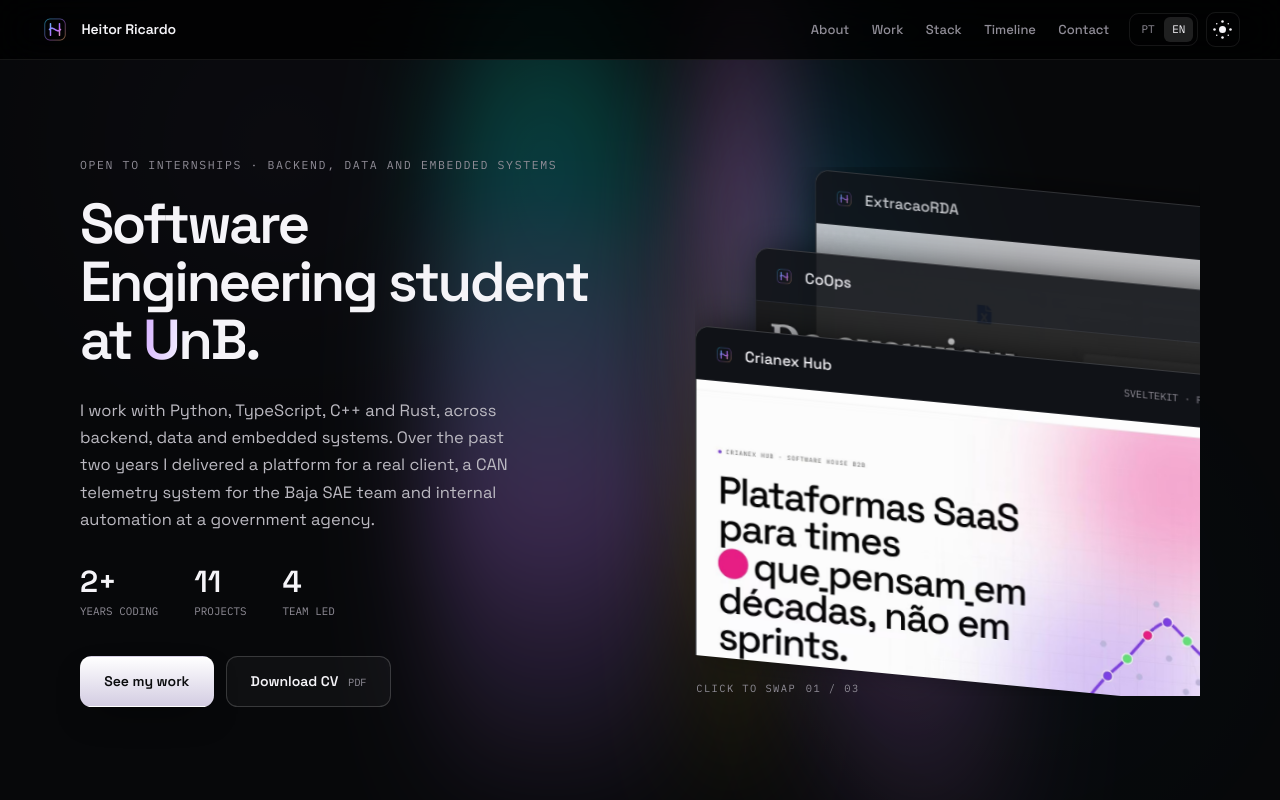
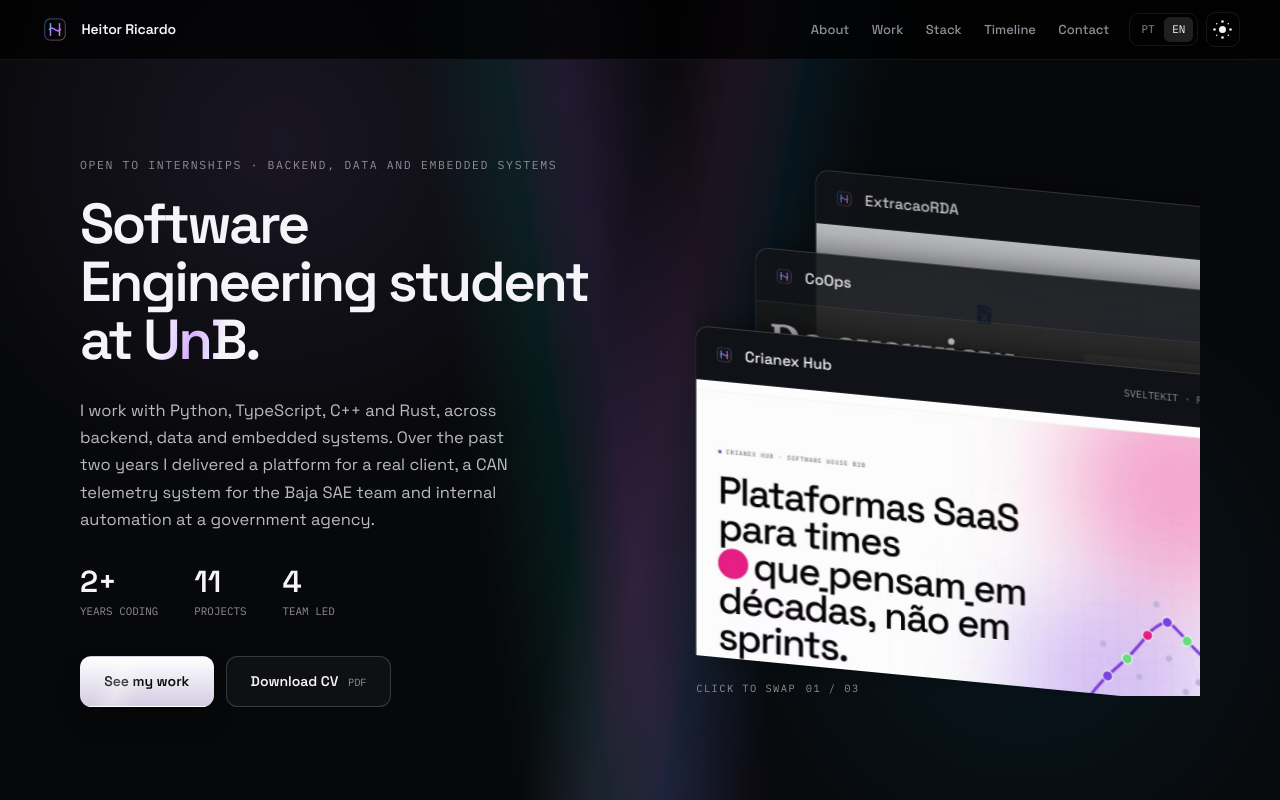
Before and after one commit to HeitorM50/HeitorM50.github.io, a Next.js app: page /en in a window 1280 px wide. Shown: the top 800 px of the page. Built offline with nearby package versions, Linux system fonts and the light colour scheme.

Commit message:
fix: estabiliza efeitos visuais e carregamento de fontes

```diff
--- a/src/app/(en)/en/layout.tsx
+++ b/src/app/(en)/en/layout.tsx
@@ -20,5 +20,5 @@ export const metadata: Metadata = {
 }
 
 export default function EnglishLayout({ children }: { children: ReactNode }) {
-  return <html lang="en" data-theme="dark" suppressHydrationWarning><head><script data-static-runtime dangerouslySetInnerHTML={{ __html: staticRuntime }} /></head><body>{children}</body></html>
+  return <html lang="en" data-theme="dark" suppressHydrationWarning><head><link rel="preload" href="/fonts/space-grotesk-latin.woff2" as="font" type="font/woff2" crossOrigin="anonymous" /><script data-static-runtime dangerouslySetInnerHTML={{ __html: staticRuntime }} /></head><body>{children}</body></html>
 }
--- a/src/app/(pt)/layout.tsx
+++ b/src/app/(pt)/layout.tsx
@@ -20,5 +20,5 @@ export const metadata: Metadata = {
 }
 
 export default function PortugueseLayout({ children }: { children: ReactNode }) {
-  return <html lang="pt-BR" data-theme="dark" suppressHydrationWarning><head><script data-static-runtime dangerouslySetInnerHTML={{ __html: staticRuntime }} /></head><body>{children}</body></html>
+  return <html lang="pt-BR" data-theme="dark" suppressHydrationWarning><head><link rel="preload" href="/fonts/space-grotesk-latin.woff2" as="font" type="font/woff2" crossOrigin="anonymous" /><script data-static-runtime dangerouslySetInnerHTML={{ __html: staticRuntime }} /></head><body>{children}</body></html>
 }
--- a/src/app/globals.css
+++ b/src/app/globals.css
@@ -3,7 +3,7 @@
   src: url('/fonts/space-grotesk-latin-ext.woff2') format('woff2');
   font-style: normal;
   font-weight: 400 700;
-  font-display: swap;
+  font-display: optional;
   unicode-range: U+0100-02BA, U+2000-206F;
 }
 
@@ -12,7 +12,7 @@
   src: url('/fonts/space-grotesk-latin.woff2') format('woff2');
   font-style: normal;
   font-weight: 400 700;
-  font-display: swap;
+  font-display: optional;
   unicode-range: U+0000-00FF;
 }
 
@@ -21,7 +21,7 @@
   src: url('/fonts/ibm-plex-mono-400-latin-ext.woff2') format('woff2');
   font-style: normal;
   font-weight: 400;
-  font-display: swap;
+  font-display: optional;
   unicode-range: U+0100-02BA, U+2000-206F;
 }
 
@@ -30,7 +30,7 @@
   src: url('/fonts/ibm-plex-mono-400-latin.woff2') format('woff2');
   font-style: normal;
   font-weight: 400 500;
-  font-display: swap;
+  font-display: optional;
   unicode-range: U+0000-00FF;
 }
 
@@ -87,17 +87,8 @@ p, h1, h2, h3, h4 { margin-top: 0; }
 .wide-shell { width: min(100% - 5rem, 77.5rem); margin-inline: auto; }
 .content-shell, .shell { width: min(100% - 5rem, 73.75rem); margin-inline: auto; }
 
-.atmosphere { position: fixed; inset: 0; z-index: -1; overflow: hidden; pointer-events: none; background: var(--bg); }
-.atmosphere::before { content: ''; position: absolute; inset: 0; opacity: .2; background: radial-gradient(circle at 22% 18%, color-mix(in oklab, var(--accent) 12%, transparent), transparent 30%), radial-gradient(circle at 80% 76%, color-mix(in oklab, var(--accent-2) 10%, transparent), transparent 28%); }
-.atmosphere span { position: absolute; left: 50%; top: -18%; width: 15vw; min-width: 9rem; height: 145%; border-radius: 50%; filter: blur(38px); opacity: .38; transform-origin: 50% 50%; mix-blend-mode: screen; }
-.atmosphere span:nth-child(1) { background: linear-gradient(180deg, transparent, oklch(0.8 0.2 185 / .62) 23%, oklch(0.72 0.22 300 / .75) 56%, transparent 84%); transform: translateX(-140%) rotate(11deg); animation: strand-a 22s ease-in-out infinite; }
-.atmosphere span:nth-child(2) { width: 10vw; background: linear-gradient(180deg, transparent, oklch(0.74 0.2 330 / .7) 30%, oklch(0.78 0.19 98 / .38) 58%, transparent 84%); transform: translateX(-20%) rotate(-9deg); animation: strand-b 27s ease-in-out infinite; }
-.atmosphere span:nth-child(3) { width: 6vw; background: linear-gradient(180deg, transparent 8%, oklch(0.74 0.18 235 / .65) 42%, oklch(0.74 0.18 318 / .52) 68%, transparent 91%); transform: translateX(160%) rotate(8deg); animation: strand-c 19s ease-in-out infinite; }
-:root[data-theme='light'] .atmosphere span { opacity: .16; mix-blend-mode: multiply; }
-
-@keyframes strand-a { 0%,100% { transform: translateX(-140%) rotate(11deg) scaleX(1); } 50% { transform: translateX(-80%) rotate(-5deg) scaleX(1.35); } }
-@keyframes strand-b { 0%,100% { transform: translateX(-20%) rotate(-9deg); } 50% { transform: translateX(50%) rotate(10deg) scaleX(.8); } }
-@keyframes strand-c { 0%,100% { transform: translateX(160%) rotate(8deg); } 50% { transform: translateX(100%) rotate(-13deg) scaleX(1.45); } }
+.atmosphere { position: fixed; inset: 0; z-index: -1; overflow: hidden; pointer-events: none; background-color: var(--bg); background-image: linear-gradient(82deg, transparent 37%, oklch(0.74 0.18 185 / .09) 43%, oklch(0.7 0.2 300 / .13) 48%, transparent 56%), linear-gradient(101deg, transparent 47%, oklch(0.72 0.2 330 / .1) 52%, oklch(0.73 0.16 235 / .08) 57%, transparent 63%), radial-gradient(circle at 22% 18%, color-mix(in oklab, var(--accent) 10%, transparent), transparent 30%), radial-gradient(circle at 80% 76%, color-mix(in oklab, var(--accent-2) 8%, transparent), transparent 28%); }
+.atmosphere span { display: none; }
 @keyframes shine { from { background-position: 200% 50%; } to { background-position: -100% 50%; } }
 @keyframes specular { from { transform: translateX(-150%) skewX(-18deg); } to { transform: translateX(300%) skewX(-18deg); } }
 @keyframes fade-up { from { opacity: 0; transform: translateY(.5rem); } to { opacity: 1; transform: translateY(0); } }
@@ -128,7 +119,7 @@ p, h1, h2, h3, h4 { margin-top: 0; }
 .hero-grid { display: grid; grid-template-columns: minmax(0, 1.05fr) minmax(0, .95fr); gap: 3.5rem; align-items: center; }
 .eyebrow, .section-index, .project-count, .deck-hint { margin: 0; color: var(--muted); font: 500 .72rem/1.5 'IBM Plex Mono', monospace; letter-spacing: .14em; }
 .hero h1 { max-width: 43rem; margin: 1.35rem 0 0; font-size: clamp(2.9rem, 4.4vw, 3.9rem); font-weight: 600; line-height: 1.03; letter-spacing: -.045em; }
-.shine-text { background: linear-gradient(100deg, currentColor 25%, oklch(0.83 0.15 300) 45%, currentColor 65%); background-size: 220% 100%; background-clip: text; -webkit-background-clip: text; -webkit-text-fill-color: transparent; animation: shine 5s linear infinite; }
+.shine-text { background: linear-gradient(100deg, currentColor 20%, oklch(0.83 0.15 300) 48%, currentColor 76%); background-clip: text; -webkit-background-clip: text; -webkit-text-fill-color: transparent; }
 .hero-intro { max-width: 27.5rem; margin: 1.75rem 0 0; color: var(--muted-strong); font-size: 1.03rem; line-height: 1.65; text-wrap: pretty; }
 .hero-stats { display: flex; gap: 2.25rem; margin-top: 2.1rem; color: var(--muted); font: 500 .68rem/1.5 'IBM Plex Mono', monospace; }
 .hero-stats div { display: grid; gap: .35rem; }
@@ -140,7 +131,7 @@ p, h1, h2, h3, h4 { margin-top: 0; }
 .button-outline { border-color: var(--line-strong); background: var(--placeholder); color: var(--fg); }
 .button small { color: var(--muted); font: 500 .65rem/1 'IBM Plex Mono', monospace; }
 .shine-button { position: relative; overflow: hidden; }
-.shine-button > span:last-child { position: absolute; inset-block: 0; width: 40%; background: linear-gradient(90deg, transparent, rgba(255,255,255,.85), transparent); animation: specular 4.2s ease-in-out infinite; }
+.shine-button > span:last-child { position: absolute; inset-block: 0; left: 12%; width: 34%; opacity: .36; background: linear-gradient(90deg, transparent, rgba(255,255,255,.85), transparent); transform: skewX(-18deg); }
 
 .deck-wrap { position: relative; height: 33.1rem; overflow: hidden; }
 .project-deck { position: absolute; inset: 0; cursor: pointer; transform-style: preserve-3d; outline: none; }
```
